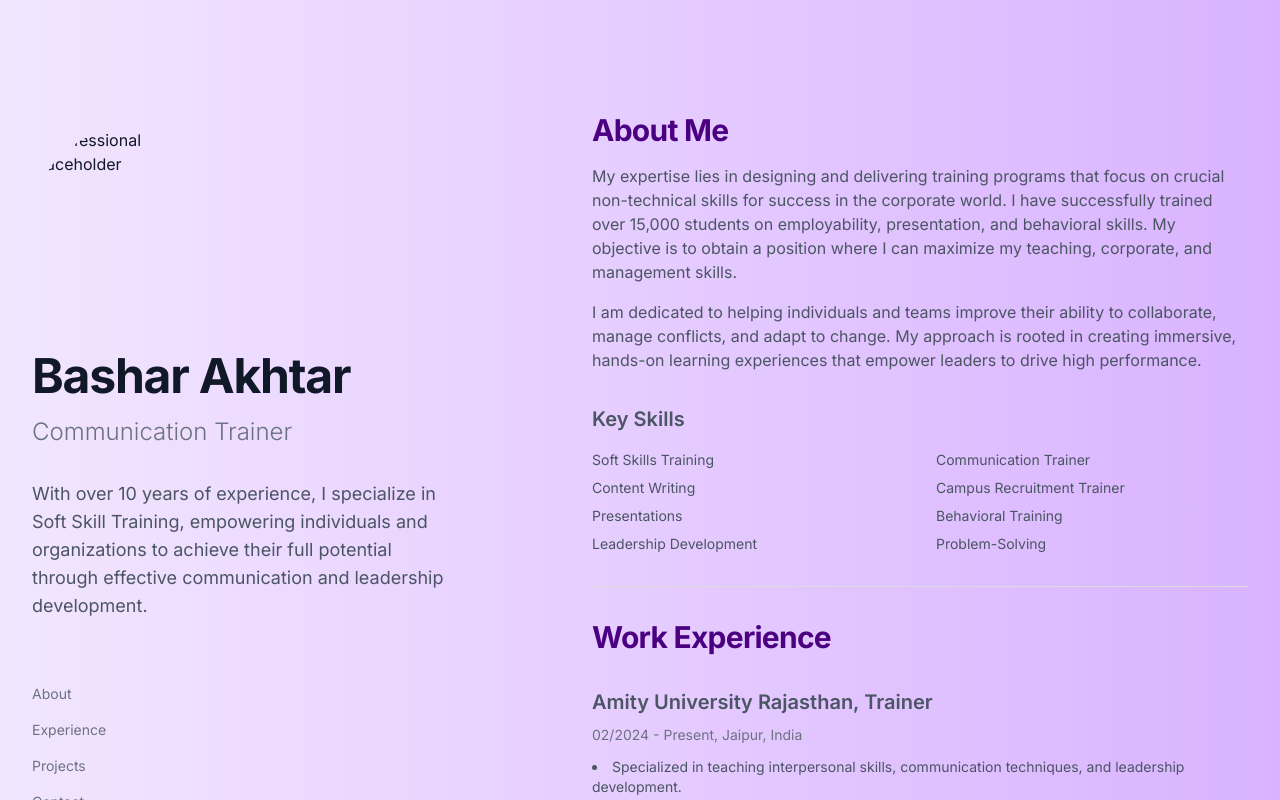
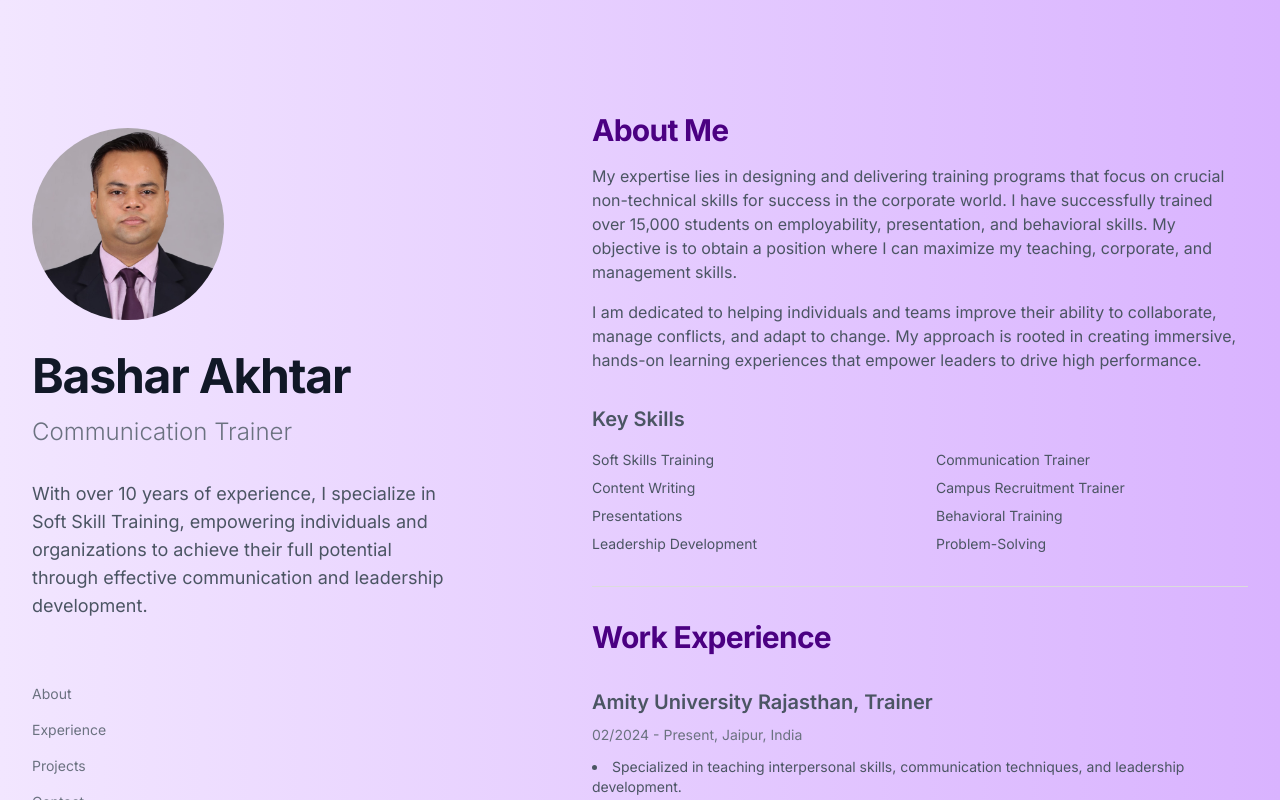
Before and after one commit to basharakhtar/basharakhtar.github.io, a plain HTML site: page index.html in a window 1280 px wide. Drawn offline with nearby package versions, Linux system fonts and the light colour scheme.

Commit message:
Update index.html

```diff
--- a/index.html
+++ b/index.html
@@ -103,7 +103,7 @@
         <!-- Fixed Left Sidebar -->
         <div class="fixed-sidebar p-8 flex flex-col justify-between">
             <header class="py-12 md:py-24">
-                <img src="D:/bashphoto.jpg" alt="Professional Placeholder" class="rounded-full w-48 h-48 mx-auto md:mx-0 mb-8 object-cover">
+                <img src="basharphoto.jpg" alt="Professional Placeholder" class="rounded-full w-48 h-48 mx-auto md:mx-0 mb-8 object-cover">
                 <h1 class="text-3xl sm:text-5xl font-bold tracking-tight">Bashar Akhtar</h1>
                 <p class="mt-4 text-xl sm:text-2xl font-light text-gray-500">Communication Trainer</p>
                 <p class="mt-8 text-lg text-gray-600 max-w-lg">
```
